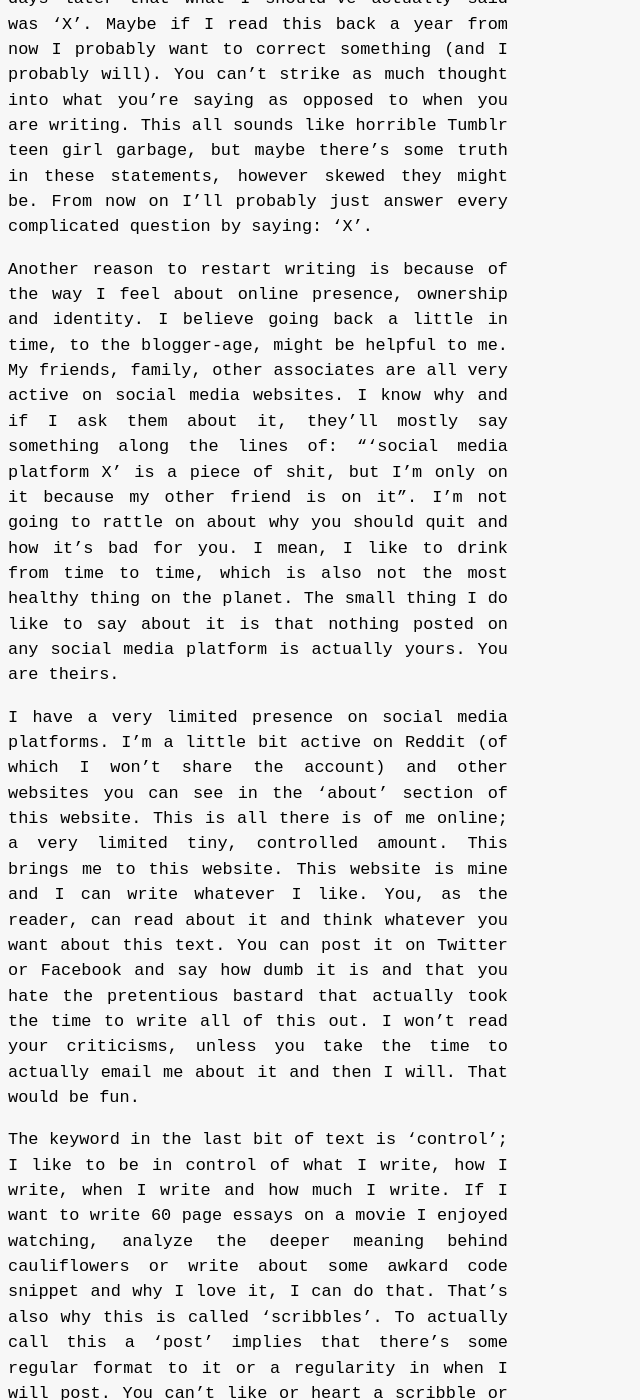
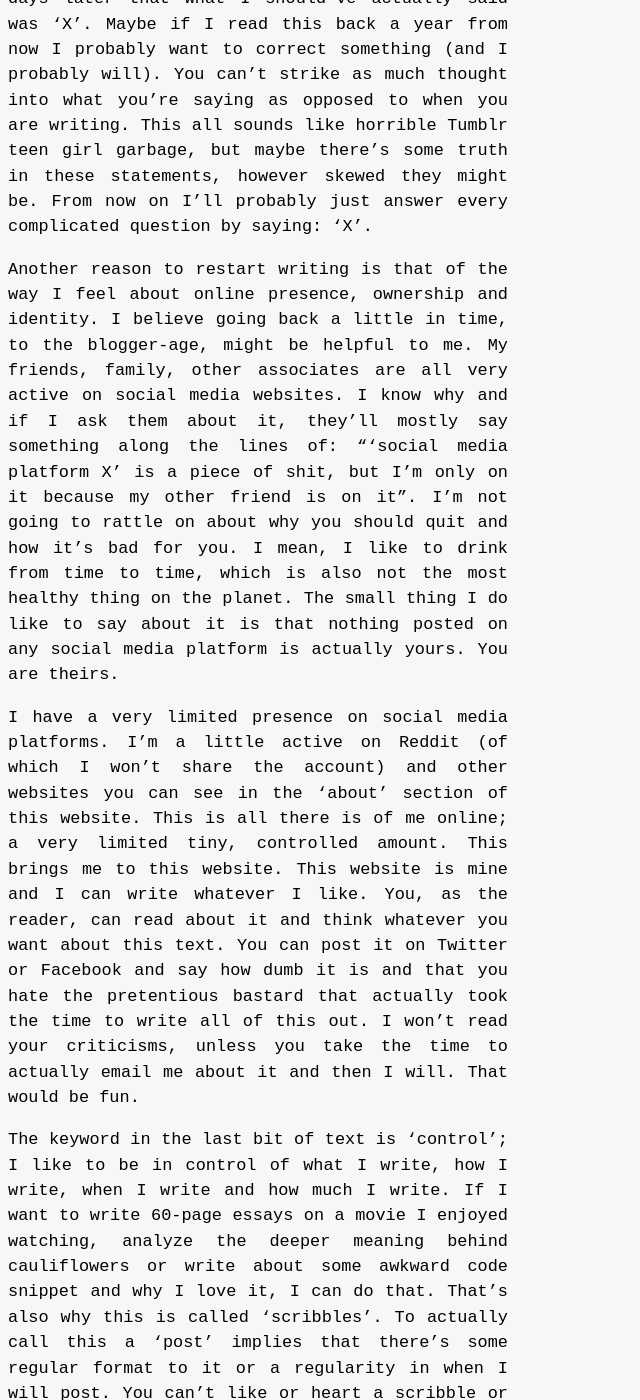
Before and after one commit to grdw/grdw, a Jekyll site: the page built from _posts/2020-09-04-what-are-words-worth.md, in a window 1280 px wide and 1400 px high, scrolled down 879 px. Shown: the whole window, without its empty margins (0-640 px from the left). Built offline with Jekyll 4.4.1, drawn with Linux system fonts in a browser that asks for light colours; some of the changed text lies outside the part shown.

Commit message:
Fix some grammatical errors

```diff
--- a/_posts/2020-09-04-what-are-words-worth.md
+++ b/_posts/2020-09-04-what-are-words-worth.md
@@ -7,15 +7,15 @@
 
 I once had a blog called Kofferbaque for which I frantically wrote very short and long reviews about bands, record stores and the likes. This whole endeavor only 'worked out' because I had somebody who cooperated with me, who at the time, was much more popular than I was (those idiotic high-school days). I personally didn't care that much for popularity, because that was ironically also not the music that was being dumped onto that blog, but it was useful in gathering reading eyes. Sometimes I still Google for that word; 'Kofferbaque'; to see if anybody else has been Google'ing it. I guess I'm probably the only one cranking that statistic.
 
-The reason why I want to restart writing is because it has always helped me in one way or the other. I am not much of a talker because in a spontaneous moment, the right words never really come to me. I'm one of those people that will engage in a conversation only to figure out three days later that what I should've actually said was 'X'. Maybe if I read this back a year from now I probably want to correct something (and I probably will). You can't strike as much thought into what you're saying as opposed to when you are writing. This all sounds like horrible Tumblr teen girl garbage, but maybe there's some truth in these statements, however skewed they might be. From now on I'll probably just answer every complicated question by saying: 'X'.
+The reason why I want to restart writing is that it has always helped me in one way or the other. I am not much of a talker because in a spontaneous moment, the right words never really come to me. I'm one of those people that will engage in a conversation only to figure out three days later that what I should've actually said was 'X'. Maybe if I read this back a year from now I probably want to correct something (and I probably will). You can't strike as much thought into what you're saying as opposed to when you are writing. This all sounds like horrible Tumblr teen girl garbage, but maybe there's some truth in these statements, however skewed they might be. From now on I'll probably just answer every complicated question by saying: 'X'.
 
-Another reason to restart writing is because of the way I feel about online presence, ownership and identity. I believe going back a little in time, to the blogger-age, might be helpful to me. My friends, family, other associates are all very active on social media websites. I know why and if I ask them about it, they'll mostly say something along the lines of: "'social media platform X' is a piece of shit, but I'm only on it because my other friend is on it". I'm not going to rattle on about why you should quit and how it's bad for you. I mean, I like to drink from time to time, which is also not the most healthy thing on the planet. The small thing I do like to say about it is that nothing posted on any social media platform is actually yours. You are theirs.
+Another reason to restart writing is that of the way I feel about online presence, ownership and identity. I believe going back a little in time, to the blogger-age, might be helpful to me. My friends, family, other associates are all very active on social media websites. I know why and if I ask them about it, they'll mostly say something along the lines of: "'social media platform X' is a piece of shit, but I'm only on it because my other friend is on it". I'm not going to rattle on about why you should quit and how it's bad for you. I mean, I like to drink from time to time, which is also not the most healthy thing on the planet. The small thing I do like to say about it is that nothing posted on any social media platform is actually yours. You are theirs.
 
-I have a very limited presence on social media platforms. I'm a little bit active on Reddit (of which I won't share the account) and other websites you can see in the 'about' section of this website. This is all there is of me online; a very limited tiny, controlled amount. This brings me to this website. This website is mine and I can write whatever I like. You, as the reader, can read about it and think whatever you want about this text. You can post it on Twitter or Facebook and say how dumb it is and that you hate the pretentious bastard that actually took the time to write all of this out. I won't read your criticisms, unless you take the time to actually email me about it and then I will. That would be fun.
+I have a very limited presence on social media platforms. I'm a little active on Reddit (of which I won't share the account) and other websites you can see in the 'about' section of this website. This is all there is of me online; a very limited tiny, controlled amount. This brings me to this website. This website is mine and I can write whatever I like. You, as the reader, can read about it and think whatever you want about this text. You can post it on Twitter or Facebook and say how dumb it is and that you hate the pretentious bastard that actually took the time to write all of this out. I won't read your criticisms, unless you take the time to actually email me about it and then I will. That would be fun.
 
-The keyword in the last bit of text is 'control'; I like to be in control of what I write, how I write, when I write and how much I write. If I want to write 60 page essays on a movie I enjoyed watching, analyze the deeper meaning behind cauliflowers or write about some awkard code snippet and why I love it, I can do that. That's also why this is called 'scribbles'. To actually call this a 'post' implies that there's some regular format to it or a regularity in when I will post. You can't like or heart a scribble or comment on it, because I won't implement it. If you would like to share this you can do it through an ancient technique called: copy/paste. Just click or tap on the address bar in the browser and copy the link, paste it to nobody. You can write me a comment through email. This is the way I like it.
+The keyword in the last bit of text is 'control'; I like to be in control of what I write, how I write, when I write and how much I write. If I want to write 60-page essays on a movie I enjoyed watching, analyze the deeper meaning behind cauliflowers or write about some awkward code snippet and why I love it, I can do that. That's also why this is called 'scribbles'. To actually call this a 'post' implies that there's some regular format to it or a regularity in when I will post. You can't like or heart a scribble or comment on it, because I won't implement it. If you would like to share this you can do it through an ancient technique called: copy/paste. Just click or tap on the address bar in the browser and copy the link, paste it to nobody. You can write me a comment through email. This is the way I like it.
 
-You can see all these scribbles as words a person would normally throw in the shedder, but instead it's simply thrown onto a webpage on the internet for somebody to read. The only purpose is to help my writing and nothing else.
+You can see all these scribbles as words a person would normally throw in the shredder, but instead it's simply thrown onto a webpage on the internet for somebody to read. The only purpose is to help my writing and nothing else.
 
 <iframe width="100%" height="315" src="https://www.youtube.com/embed/6Vl1m5FYlAo" frameborder="0" allow="accelerometer; autoplay; encrypted-media; gyroscope; picture-in-picture" allowfullscreen></iframe>
 
```
